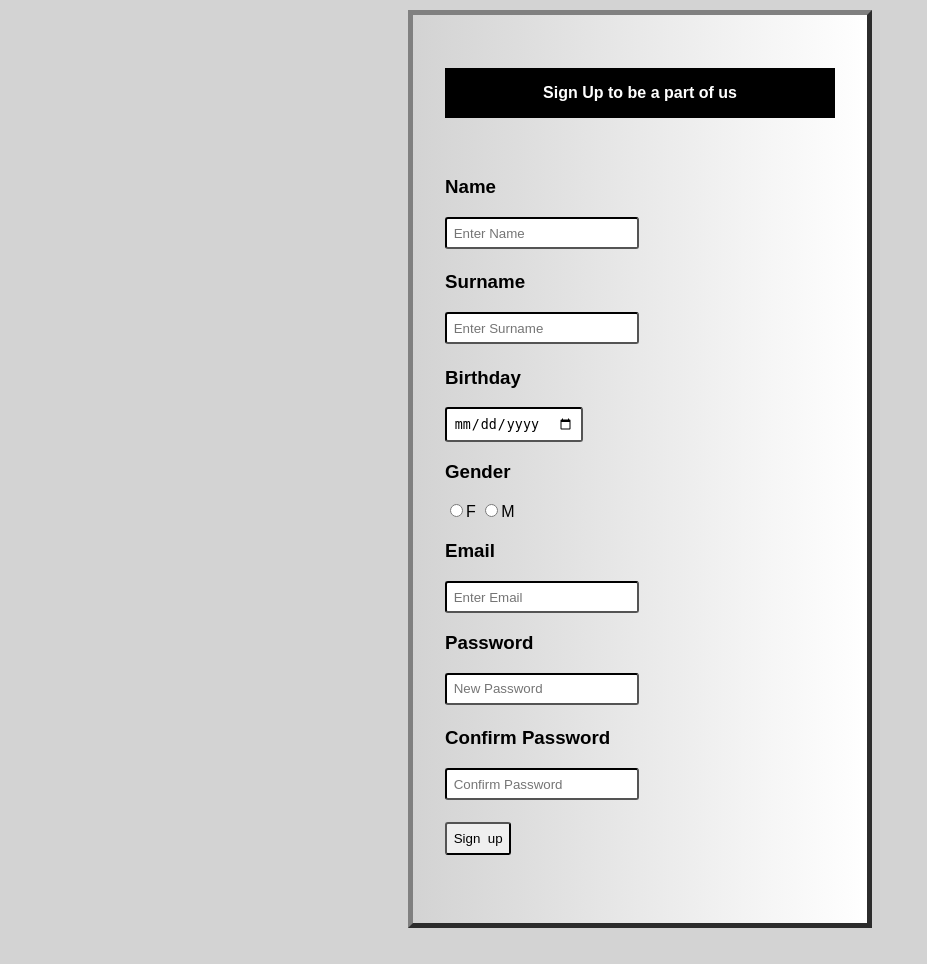
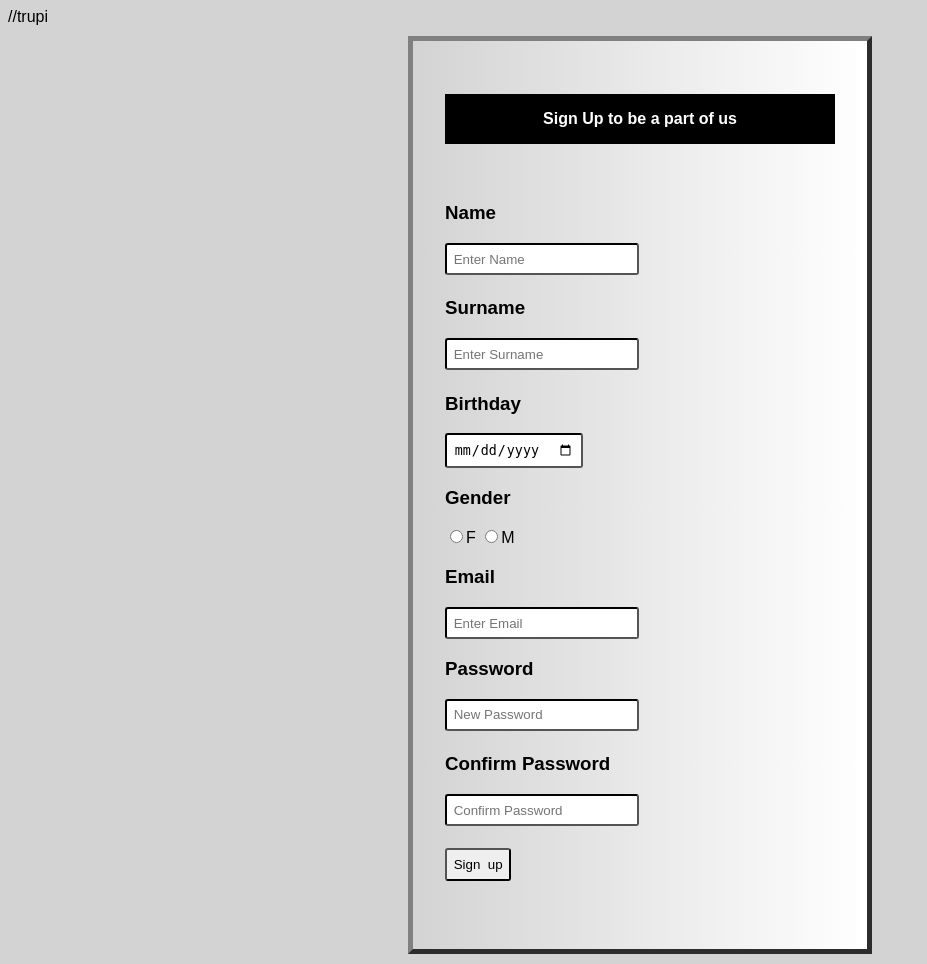
Before and after one commit to rinalutolli/PHP_2020_Gr31, a PHP site: page /ushtrime/signupF.php in a window 1280 px wide. Shown: the whole page, without its empty margins (0-927 px from the left). Before the commit the page ends 928 px from the top, so only its background shows below. Run offline with PHP 8.4, Linux system fonts and the light colour scheme; data that the repository does not hold is empty; a stand-in replaces the project's code that opens the database connection; some libraries are stand-ins or nearby versions.

Commit message:
Update signupF.php

```diff
--- a/signupF.php
+++ b/signupF.php
@@ -76,7 +76,7 @@ $(document).ready(function(){
     }
   </style>
 </head>
-<body>
+<body> //trupi
   <div class="grad">
   <h4 id="rv"><b>Sign Up to be a part of us</b></h4><br/>
   <form action="<?php echo $_SERVER['PHP_SELF'];?>" method="post">
```
